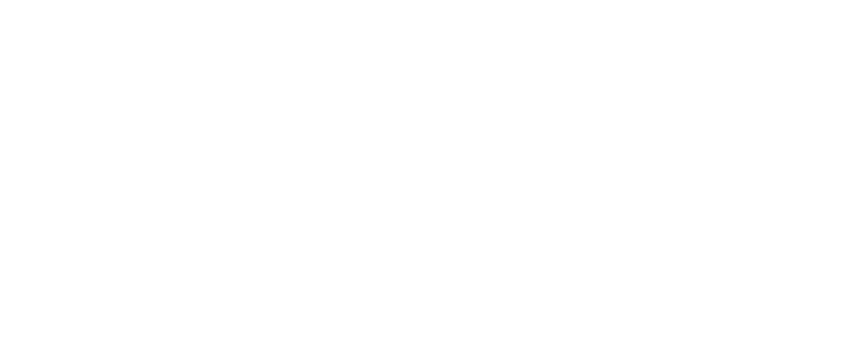
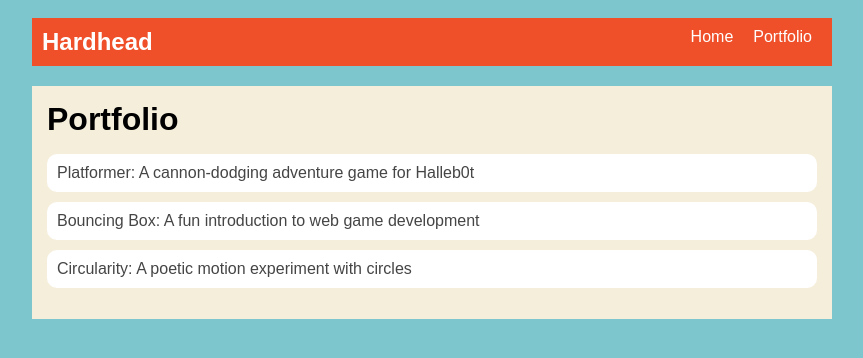
Before and after one commit to aniyaabennett/aniyaabennett.github.io, a plain HTML site: page portfolio.html in a window 1280 px wide. Shown: the whole page, without its empty margins (208-1071 px from the left). Drawn offline with Linux system fonts and the light colour scheme.

Commit message:
add portfolio page to website

```diff
--- a/index.html
+++ b/index.html
@@ -1,13 +1,43 @@
 <!DOCTYPE html>
 <html>
   <head>
-    <title>CHANGE ME</title>
+    <title>NOLA WEB</title>
+    <link rel="stylesheet" href="style.css" />
   </head>
 
   <body>
     <!-- All content goes here -->
     <div id="all-contents">
+      <nav>
+        <h1></h1>
+      </nav>
 
+    <main>
+      <div class="sidebar">
+        <img class="sidebar-img" src="https://storieswetell.news/wp-content/uploads/2024/05/ncat-basketball.jpg"
+      </div>
+      <div class="content">
+        <h2>Aniya Bennett</h2>
+        <p>Senior Student at GWC High School</p>
+        <div id="interests">
+          <h3>Interests</h3>
+          <ul>
+            <li>Basketball</li>
+            <li>Sleep</li>
+            <li>Tattoos</li>
+          </ul>
+        </div>
+      </div>
+    <main>
     </div>
-  </body>
+
 </html>
+<ul id=""nav-ul>
+
+</ul>
+<li class="nav-li">
+  <a href="index.html">Home</a>
+</li>
+<li class="nav-li">
+  <a href="portfolio.html">Portfolio</a>
+</li>
--- a/portfolio.html
+++ b/portfolio.html
@@ -0,0 +1,40 @@
+<!DOCTYPE html>
+<html>
+  <head>
+    <title>Niya B</title>
+    <link rel="stylesheet" href="style.css" />
+  </head>
+
+  <body>
+    <!-- All content goes here -->
+    <div id="all-contents">
+      <nav>
+        <h1>Hardhead</h1>
+        <ul id="nav-ul">
+            <li class="nav-li">
+                <a href="index.html">Home</a>
+              </li>
+            <li class="nav-li">
+                <a href="portfolio.html">Portfolio</a>
+              </li>
+        </ul>
+      </nav>
+      <main>
+        <div class="content">
+            <h1>Portfolio</h1>
+            <ul id="portfolio">
+                <li>
+                    <a href="fsd-projects/platformer/">Platformer: A cannon-dodging adventure game for Halleb0t</a>
+                  </li>
+                  <li>
+                    <a href="fsd-projects/bouncing-box/">Bouncing Box: A fun introduction to web game development</a>
+                  </li>
+                  <li>
+                    <a href="fsd-projects/circularity/">Circularity: A poetic motion experiment with circles</a>
+                  </li>
+            </ul>
+        </div>
+      </main>
+    </div>
+  </body>
+</html>
--- a/style.css
+++ b/style.css
@@ -0,0 +1,101 @@
+body {
+    background: rgb(125, 198, 205);
+    color: rgb(45, 45, 45);
+    padding: 10px;
+    font-family: Arial, sans-serif;
+  }
+
+  #all-contents {
+    max-width: 800px;
+    margin: auto;
+  }
+
+  /* navigation menu */
+  nav {
+    background: rgb(239, 80, 41);
+    margin: 0 auto;
+    display: flex;
+    padding: 10px;
+  }
+
+  h1 {
+    display: flex;
+    align-items: center;
+    color: white;
+    flex: 1;
+    margin: 0;
+  }
+
+  #nav-ul {
+    list-style-type: none;
+    margin: 0;
+    padding: 0;
+    display: flex;
+  }
+
+  .nav-li {
+    display: inline-block;
+    padding: 0 10px;
+  }
+
+  a {
+    text-decoration: none;
+    color: #fff;
+  }
+
+  /* main container area beneath menu */
+  main {
+    background: rgb(245, 238, 219);
+    display: flex;
+    margin-top: 20px;
+  }
+
+  .sidebar {
+    margin-right: 25px;
+    padding: 10px;
+  }
+
+  .sidebar-img {
+    width: 200px;
+  }
+
+  .content {
+    flex: 1;
+    padding: 15px;
+  }
+
+  /* interests section styles */
+  #interests {
+    border: 4px silver ridge;
+    padding: 8px;
+    margin-top: 20px;
+  }
+
+  h2, h3 {
+    margin: 0px;
+  }
+  /* Portfolio styles */
+.content h1 {
+  color: black;
+}
+
+#portfolio {
+  list-style-type: none;
+  padding-left: 0;
+}
+
+#portfolio li {
+  background: #fff;
+  padding: 10px;
+  border-radius: 10px;
+  margin-bottom: 10px;
+}
+
+#portfolio li:hover {
+  background: #eee;
+}
+
+#portfolio a {
+  text-decoration: none;
+  color: #454545;
+}
```
